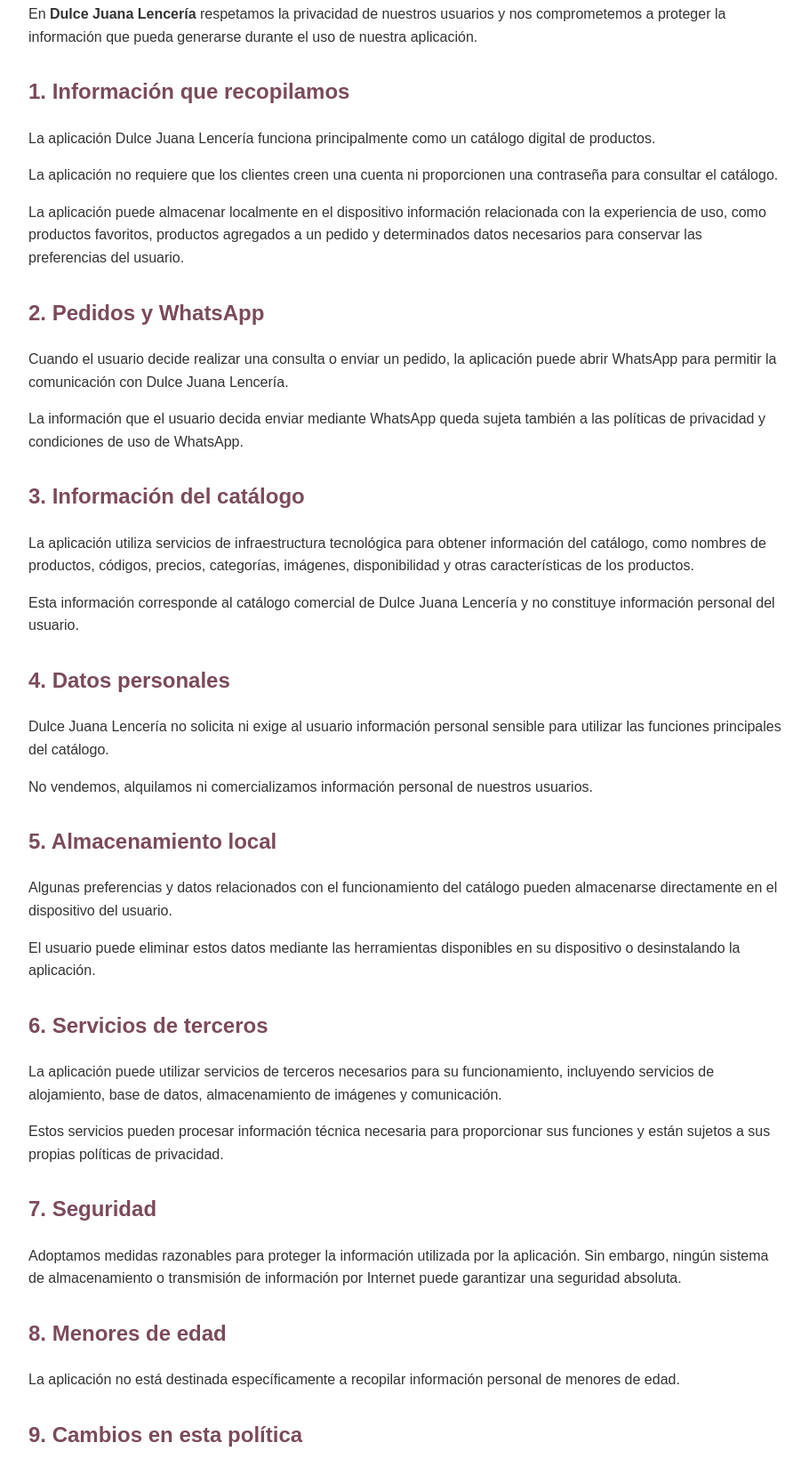
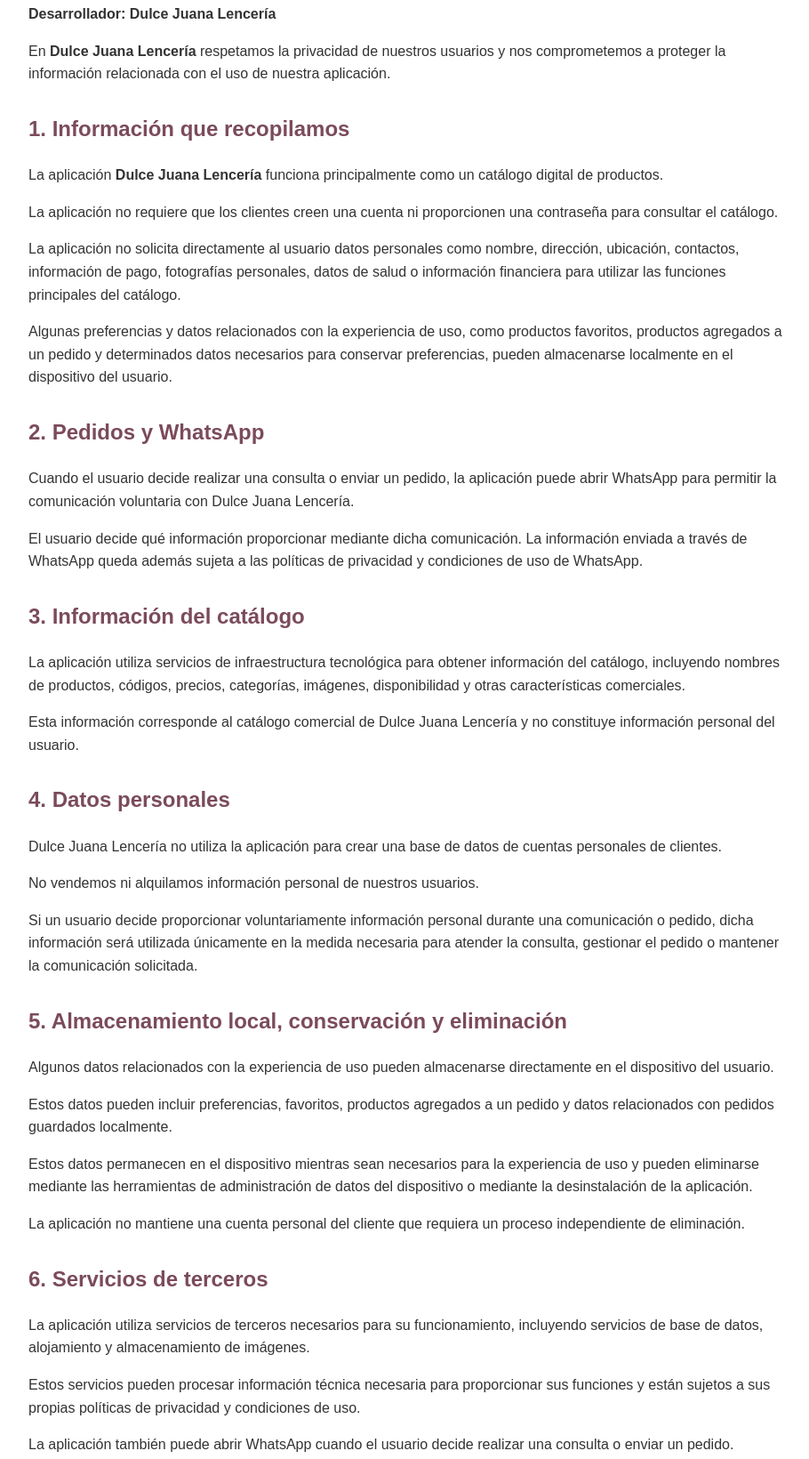
Before and after one commit to dulcejuanalenceria/privacidad-dulce-juana, a plain HTML site: page index.html in a window 1280 px wide. Shown: the part 181-1821 px from the top of the page at 89% size, without its empty margins (183-1093 px from the left). Drawn offline with Linux system fonts and the light colour scheme.

Commit message:
Update privacy policy text and structure

```diff
--- a/index.html
+++ b/index.html
@@ -4,6 +4,7 @@
   <meta charset="UTF-8">
   <meta name="viewport" content="width=device-width, initial-scale=1.0">
   <title>Política de Privacidad - Dulce Juana Lencería</title>
+
   <style>
     body {
       font-family: Arial, sans-serif;
@@ -39,16 +40,20 @@
   <p class="date">Última actualización: 4 de septiembre de 2026</p>
 
   <p>
+    <strong>Desarrollador: Dulce Juana Lencería</strong>
+  </p>
+
+  <p>
     En <strong>Dulce Juana Lencería</strong> respetamos la privacidad de
-    nuestros usuarios y nos comprometemos a proteger la información que
-    pueda generarse durante el uso de nuestra aplicación.
+    nuestros usuarios y nos comprometemos a proteger la información
+    relacionada con el uso de nuestra aplicación.
   </p>
 
   <h2>1. Información que recopilamos</h2>
 
   <p>
-    La aplicación Dulce Juana Lencería funciona principalmente como un
-    catálogo digital de productos.
+    La aplicación <strong>Dulce Juana Lencería</strong> funciona
+    principalmente como un catálogo digital de productos.
   </p>
 
   <p>
@@ -57,33 +62,41 @@
   </p>
 
   <p>
-    La aplicación puede almacenar localmente en el dispositivo información
-    relacionada con la experiencia de uso, como productos favoritos,
-    productos agregados a un pedido y determinados datos necesarios para
-    conservar las preferencias del usuario.
+    La aplicación no solicita directamente al usuario datos personales
+    como nombre, dirección, ubicación, contactos, información de pago,
+    fotografías personales, datos de salud o información financiera para
+    utilizar las funciones principales del catálogo.
+  </p>
+
+  <p>
+    Algunas preferencias y datos relacionados con la experiencia de uso,
+    como productos favoritos, productos agregados a un pedido y
+    determinados datos necesarios para conservar preferencias, pueden
+    almacenarse localmente en el dispositivo del usuario.
   </p>
 
   <h2>2. Pedidos y WhatsApp</h2>
 
   <p>
     Cuando el usuario decide realizar una consulta o enviar un pedido,
-    la aplicación puede abrir WhatsApp para permitir la comunicación con
-    Dulce Juana Lencería.
+    la aplicación puede abrir WhatsApp para permitir la comunicación
+    voluntaria con Dulce Juana Lencería.
   </p>
 
   <p>
-    La información que el usuario decida enviar mediante WhatsApp queda
-    sujeta también a las políticas de privacidad y condiciones de uso de
-    WhatsApp.
+    El usuario decide qué información proporcionar mediante dicha
+    comunicación. La información enviada a través de WhatsApp queda
+    además sujeta a las políticas de privacidad y condiciones de uso
+    de WhatsApp.
   </p>
 
   <h2>3. Información del catálogo</h2>
 
   <p>
     La aplicación utiliza servicios de infraestructura tecnológica para
-    obtener información del catálogo, como nombres de productos, códigos,
-    precios, categorías, imágenes, disponibilidad y otras características
-    de los productos.
+    obtener información del catálogo, incluyendo nombres de productos,
+    códigos, precios, categorías, imágenes, disponibilidad y otras
+    características comerciales.
   </p>
 
   <p>
@@ -94,68 +107,96 @@
   <h2>4. Datos personales</h2>
 
   <p>
-    Dulce Juana Lencería no solicita ni exige al usuario información
-    personal sensible para utilizar las funciones principales del catálogo.
+    Dulce Juana Lencería no utiliza la aplicación para crear una base
+    de datos de cuentas personales de clientes.
   </p>
 
   <p>
-    No vendemos, alquilamos ni comercializamos información personal de
-    nuestros usuarios.
-  </p>
-
-  <h2>5. Almacenamiento local</h2>
-
-  <p>
-    Algunas preferencias y datos relacionados con el funcionamiento del
-    catálogo pueden almacenarse directamente en el dispositivo del usuario.
+    No vendemos ni alquilamos información personal de nuestros usuarios.
   </p>
 
   <p>
-    El usuario puede eliminar estos datos mediante las herramientas
-    disponibles en su dispositivo o desinstalando la aplicación.
+    Si un usuario decide proporcionar voluntariamente información
+    personal durante una comunicación o pedido, dicha información será
+    utilizada únicamente en la medida necesaria para atender la consulta,
+    gestionar el pedido o mantener la comunicación solicitada.
+  </p>
+
+  <h2>5. Almacenamiento local, conservación y eliminación</h2>
+
+  <p>
+    Algunos datos relacionados con la experiencia de uso pueden
+    almacenarse directamente en el dispositivo del usuario.
+  </p>
+
+  <p>
+    Estos datos pueden incluir preferencias, favoritos, productos
+    agregados a un pedido y datos relacionados con pedidos guardados
+    localmente.
+  </p>
+
+  <p>
+    Estos datos permanecen en el dispositivo mientras sean necesarios
+    para la experiencia de uso y pueden eliminarse mediante las
+    herramientas de administración de datos del dispositivo o mediante
+    la desinstalación de la aplicación.
+  </p>
+
+  <p>
+    La aplicación no mantiene una cuenta personal del cliente que
+    requiera un proceso independiente de eliminación.
   </p>
 
   <h2>6. Servicios de terceros</h2>
 
   <p>
-    La aplicación puede utilizar servicios de terceros necesarios para su
-    funcionamiento, incluyendo servicios de alojamiento, base de datos,
-    almacenamiento de imágenes y comunicación.
+    La aplicación utiliza servicios de terceros necesarios para su
+    funcionamiento, incluyendo servicios de base de datos, alojamiento
+    y almacenamiento de imágenes.
   </p>
 
   <p>
     Estos servicios pueden procesar información técnica necesaria para
-    proporcionar sus funciones y están sujetos a sus propias políticas de
-    privacidad.
+    proporcionar sus funciones y están sujetos a sus propias políticas
+    de privacidad y condiciones de uso.
+  </p>
+
+  <p>
+    La aplicación también puede abrir WhatsApp cuando el usuario decide
+    realizar una consulta o enviar un pedido.
   </p>
 
   <h2>7. Seguridad</h2>
 
   <p>
     Adoptamos medidas razonables para proteger la información utilizada
-    por la aplicación. Sin embargo, ningún sistema de almacenamiento o
-    transmisión de información por Internet puede garantizar una
-    seguridad absoluta.
+    por la aplicación y limitar el acceso no autorizado.
+  </p>
+
+  <p>
+    Sin embargo, ningún sistema de almacenamiento o transmisión de
+    información por Internet puede garantizar una seguridad absoluta.
   </p>
 
   <h2>8. Menores de edad</h2>
 
   <p>
-    La aplicación no está destinada específicamente a recopilar información
+    La aplicación está destinada a la consulta de un catálogo comercial
+    y no está diseñada específicamente para recopilar información
     personal de menores de edad.
   </p>
 
   <h2>9. Cambios en esta política</h2>
 
   <p>
-    Podemos actualizar esta Política de Privacidad cuando resulte necesario,
-    por ejemplo, ante cambios en la aplicación, en los servicios utilizados
-    o en los requisitos legales.
+    Podemos actualizar esta Política de Privacidad cuando resulte
+    necesario, por ejemplo, ante cambios en la aplicación, en los
+    servicios utilizados o en los requisitos legales.
   </p>
 
   <p>
-    La versión actualizada se publicará en esta misma página indicando la
-    fecha de su última actualización.
+    La versión actualizada se publicará en esta misma página indicando
+    la fecha de su última actualización.
   </p>
 
   <h2>10. Contacto</h2>
@@ -163,11 +204,28 @@
   <p>
     Si tenés preguntas, consultas o solicitudes relacionadas con esta
     Política de Privacidad o con el tratamiento de información asociado
-    a la aplicación, podés comunicarte con Dulce Juana Lencería mediante
-    los canales de contacto disponibles en la aplicación.
+    a la aplicación, podés comunicarte con <strong>Dulce Juana
+    Lencería</strong> mediante los canales de contacto disponibles
+    dentro de la aplicación.
   </p>
 
-  <h2>11. Aceptación</h2>
+  <h2>11. Eliminación de información</h2>
+
+  <p>
+    La información almacenada localmente en el dispositivo puede
+    eliminarse utilizando las opciones de administración de datos del
+    dispositivo o desinstalando la aplicación.
+  </p>
+
+  <p>
+    En el caso de información que el usuario haya enviado voluntariamente
+    mediante WhatsApp, cualquier solicitud relacionada con esa información
+    deberá gestionarse a través del canal correspondiente, teniendo en
+    cuenta las políticas y sistemas de conservación aplicables a dicho
+    servicio.
+  </p>
+
+  <h2>12. Aceptación</h2>
 
   <p>
     Al utilizar la aplicación Dulce Juana Lencería, el usuario reconoce
```
